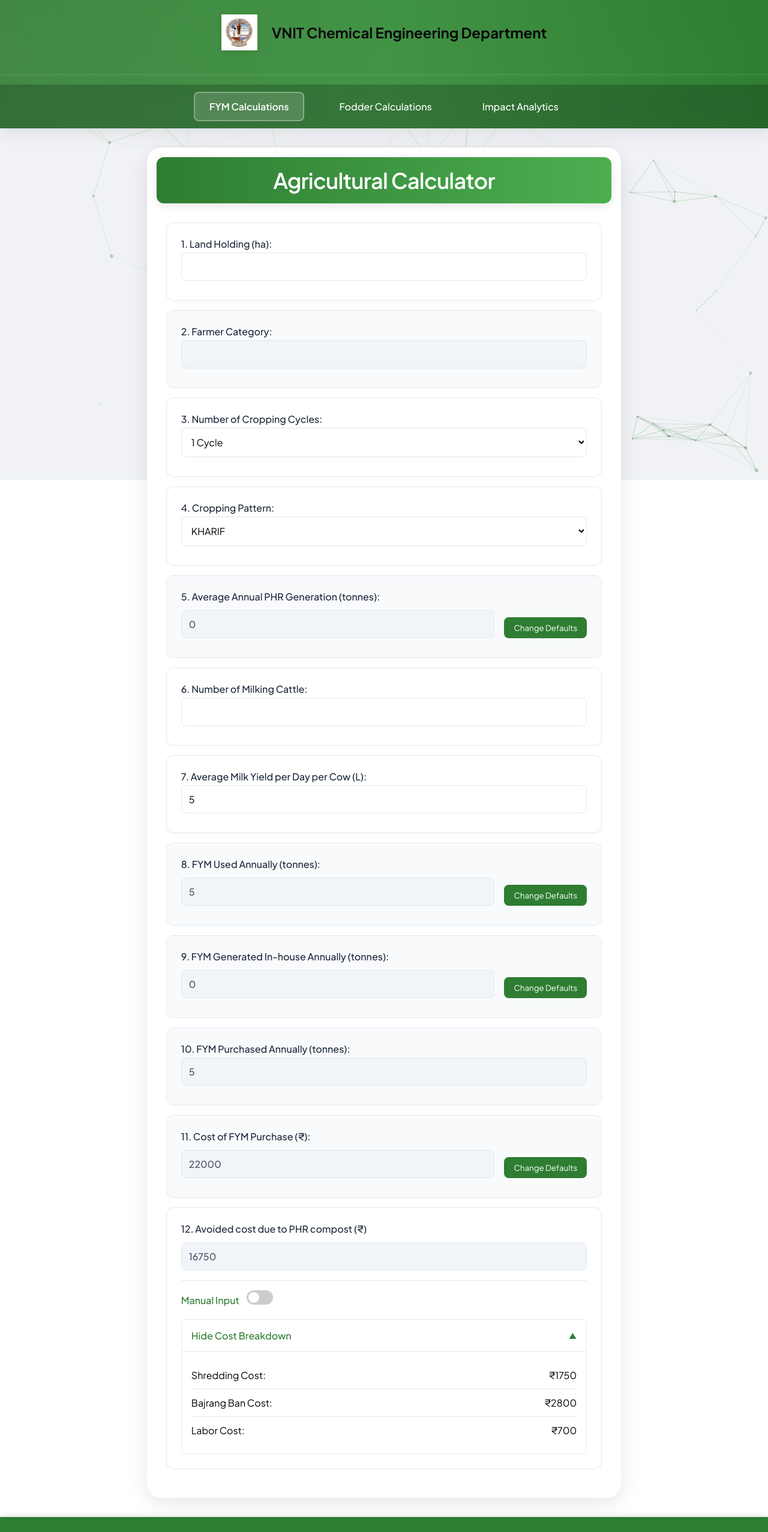
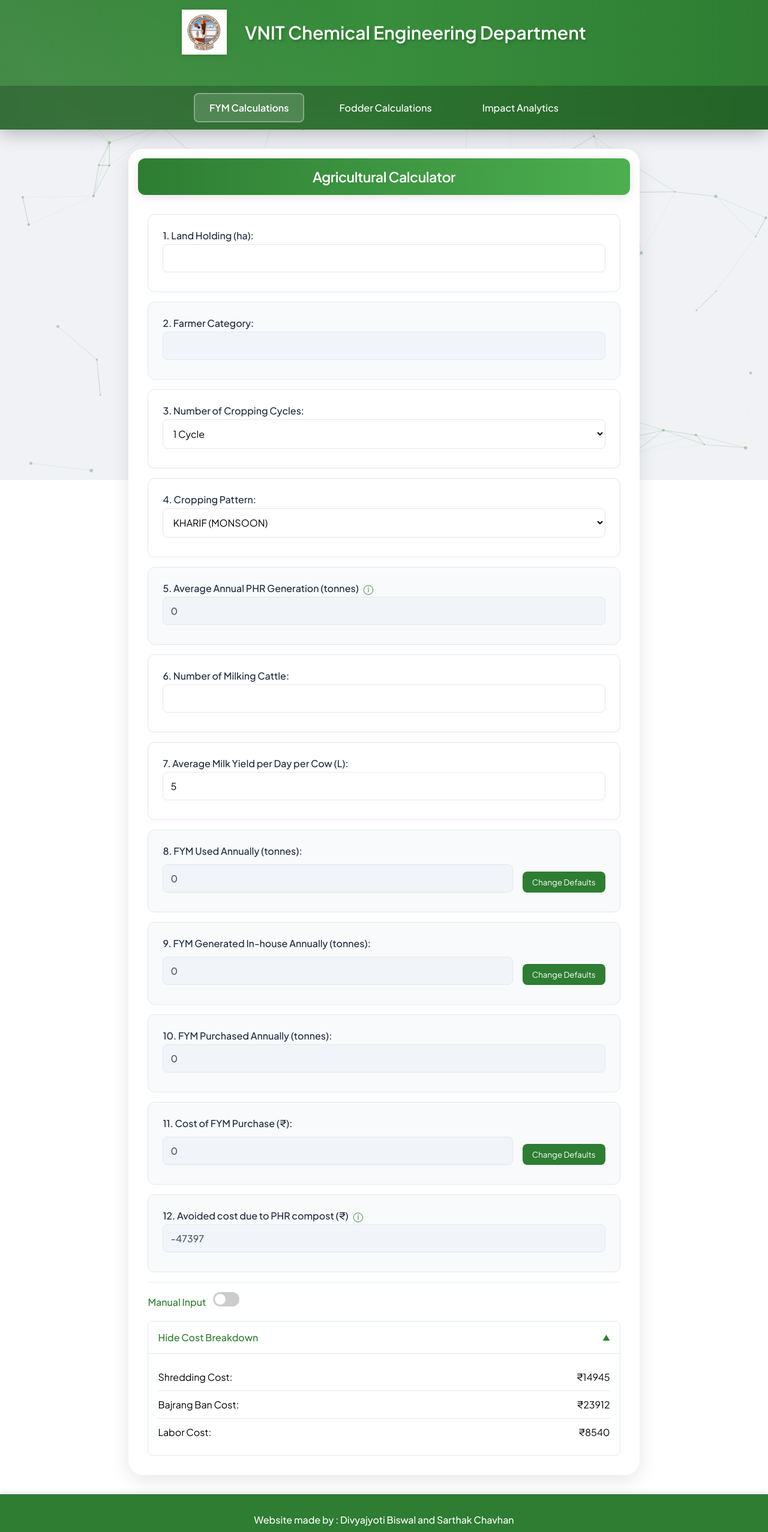
Before and after one commit to toms-wrld/agri2, a React (Vite) app: page / in a window 1280 px wide. Shown: the top 2554 px of the page at 60% size. Built offline with nearby package versions, Linux system fonts and the light colour scheme.

Commit message:
edit 2
changed formating of diferent sections , updated some calculations
note : this is still unfinished with some critical errors

```diff
--- a/src/App.css
+++ b/src/App.css
@@ -29,7 +29,7 @@
 .navbar {
   background: linear-gradient(to right, #2e7d32, #388e3c, #2e7d32);
   padding: 0;
-  box-shadow: 0 4px 30px rgba(0, 0, 0, 0.1);
+  box-shadow: 0 4px 30px rgba(0, 0, 0, 0.3);
   position: relative;
   z-index: 100;
 }
@@ -41,23 +41,24 @@
   left: 0;
   right: 0;
   bottom: 0;
-  background: linear-gradient(45deg, rgba(255,255,255,0.1) 0%, rgba(255,255,255,0) 100%);
+  background: linear-gradient(45deg, rgba(255,255,255,0.1) 10%, rgba(255,255,255,0) 50%);
   pointer-events: none;
 }
 
 .navbar-top {
-  padding: 1.5rem 2rem;
+  padding: 1rem 2rem;
   display: flex;
   align-items: center;
   justify-content: center;
-  gap: 2rem;
-  border-bottom: 1px solid rgba(255, 255, 255, 0.15);
+  gap: 0rem;
+  border-bottom: 0px solid rgba(255, 255, 255, 0.15);
 }
 
 .logo-container {
   display: flex;
   align-items: center;
-  gap: 2.5rem;
+  gap: 5.5rem;
+  zoom: 1.25;
 }
 
 .vnit-logo {
@@ -143,9 +144,40 @@
   border-radius: 1.5rem;
   box-shadow: 0 8px 32px rgba(0, 0, 0, 0.1);
   border: none;
-  width: 65%;
+  width: 70%;
   backdrop-filter: blur(8px);
   padding: 2rem;
+}
+
+.vnit-logo-text {
+  font-size: 1.5rem;
+  font-weight: 600;
+  color: white;
+  text-decoration: none;
+  text-shadow: 2px 2px 4px rgba(0, 0, 0, 0.2);
+  position: relative;
+  padding: 0.2em 0;
+}
+
+.vnit-logo-text::after {
+  content: '';
+  position: absolute;
+  bottom: 0;
+  left: 0;
+  width: 100%;
+  height: 2px;
+  background: linear-gradient(90deg,
+    transparent 0%,
+    rgb(139, 176, 123) 50%,
+    transparent 100%
+  );
+  transform: scaleX(0);
+  transform-origin: center;
+  transition: transform 0.3s ease;
+}
+
+.vnit-logo-text:hover::after {
+  transform: scaleX(1);
 }
 
 .input-group {
@@ -682,7 +714,7 @@ input:checked + .slider:before {
 /* Update calculator title */
 .calculator h1 {
   color: white;
-  font-size: 2.25rem;
+  font-size: 1.45rem;
   font-weight: 600;
   margin-bottom: 2.5rem;
   text-align: center;
--- a/src/App.jsx
+++ b/src/App.jsx
@@ -64,7 +64,7 @@ function App() {
     saltAPrice: 219, // per kg
     saltBPrice: 310, // per kg
     bajrangBanPrice: 800, // per liter
-    milkYieldIncreaseMin: 8,  // L per cow per day
+    milkYieldIncreaseMin: 0.4,  // L per cow per day
     milkingDaysDefault: 150,  // days
   })
 
@@ -91,7 +91,7 @@ function App() {
   const getCroppingPatternOptions = () => {
     switch (formData.croppingCycles) {
       case '1':
-        return ['kharif', 'rabi']
+        return ['kharif (monsoon)', 'rabi (winter)']
       case '2':
         return ['kharif_rabi', 'rabi_summer', 'kharif_summer']
       case '3':
@@ -103,25 +103,27 @@ function App() {
 
   // Calculations
   const calculatePHR = () => {
-    return roundToInteger(Number(formData.croppingCycles) * defaults.residuePerCycle * Number(formData.landholding))
+    return Number(formData.croppingCycles) *
+           defaults.residuePerCycle *
+           Number(formData.landholding)
   }
 
   const calculateFYMUsed = () => {
-    return roundToInteger(Number(formData.croppingCycles) * defaults.fymPerCycle)
+    return (Number(formData.croppingCycles) * defaults.fymPerCycle * Number(formData.landholding))
   }
 
   const calculateFYMGenerated = () => {
-    return roundToInteger(Number(formData.milkingCattle) * defaults.fymPerCow)
+    return (Number(formData.milkingCattle) * defaults.fymPerCow)
   }
 
   const calculateFYMPurchased = () => {
-    return roundToInteger(calculateFYMUsed() - calculateFYMGenerated())
+    return (calculateFYMUsed() - calculateFYMGenerated())
   }
 
   const calculateFYMCost = () => {
     const fymPurchased = calculateFYMPurchased()
     if (fymPurchased <= 0) return 0
-    return roundToInteger((fymPurchased * defaults.trailerCost) / defaults.trailerCapacity +
+    return ((fymPurchased * defaults.trailerCost) / defaults.trailerCapacity +
            defaults.transportCost + defaults.storageCost)
   }
 
@@ -149,23 +151,22 @@ function App() {
 
   const calculateRawPHRRequired = () => {
     const fymPurchased = calculateFYMPurchased()
-    return (fymPurchased * 3.5) / 5
+    return (fymPurchased * 3.5 * Number(formData.landholding)) / 5
   }
 
   const calculateShredding = () => {
     const rawPHR = calculateRawPHRRequired()
-    const costPerHectare = 2500 // ₹2500 per hectare (2.5 hours * ₹1000 per hour)
-    return (costPerHectare * rawPHR) / defaults.residuePerCycle
+    return 14945  // Fixed cost from Excel
   }
 
   const calculateBajrangBan = () => {
     const rawPHR = calculateRawPHRRequired()
-    return 800 * rawPHR
+    return 23912  // Fixed cost from Excel
   }
 
   const calculateLabor = () => {
     const rawPHR = calculateRawPHRRequired()
-    return (rawPHR * 1000) / 5
+    return 8540  // Fixed cost from Excel
   }
 
   const calculateTotalCost = () => {
@@ -195,7 +196,7 @@ function App() {
   }
 
   const calculatePHRLeftAfterCompost = () => {
-    return calculatePHR() - calculateRawPHRRequired()
+    return calculateDryFodderRequirement() - calculateTotalPurchasedFodder()
   }
 
   const calculateShreddingCostFodder = () => {
@@ -235,9 +236,19 @@ function App() {
   }
 
   const calculateOverallGain = () => {
-    const avoidedCost = calculateDryFodderRequirement() *
-      defaults.dryFodderPricePerKg * 1000 * 0.5
-    return avoidedCost + calculateIncreasedMilkRevenue()
+    // Total value of dry fodder = Annual requirement × Price per kg × 1000
+    const totalFodderValue = calculateDryFodderRequirement() *
+      defaults.dryFodderPricePerKg * 1000
+
+    // Costs to subtract
+    const fodderPurchaseCost = calculateFodderPurchaseCost()
+    const enzymeTreatmentCost = calculateEnzymeTreatmentCost()
+
+    // Revenue from increased milk yield
+    const milkRevenue = calculateIncreasedMilkRevenue()
+
+    // Overall gain = Total fodder value - (Purchase cost + Treatment cost) + Milk revenue
+    return totalFodderValue - (fodderPurchaseCost + enzymeTreatmentCost) + milkRevenue
   }
 
   const isPreviousSectionComplete = () => {
@@ -260,7 +271,15 @@ function App() {
 
   const calculateOverallGainPercentage = () => {
     if (!formData.annualIncome) return 0
-    return (100 * (calculateAvoidedCost() + calculateOverallGain())) / Number(formData.annualIncome)
+
+    // Get avoided cost from point 12 (PHR compost)
+    const avoidedCostPHR = calculateAvoidedCost()
+
+    // Get overall gain from point 20 (fodder calculations)
+    const overallGainFodder = calculateOverallGain()
+
+    // Calculate percentage
+    return (100 * (avoidedCostPHR + overallGainFodder)) / Number(formData.annualIncome)
   }
 
   const calculateRevenuePercentage = () => {
@@ -269,13 +288,16 @@ function App() {
   }
 
   const calculateDirectCO2Avoided = () => {
-    const kgCO2PerKgPHR = (7190 / 1000) * 5  // kg CO2 emitted per kg PHR
-    return calculatePHR() * kgCO2PerKgPHR
+    const kgCO2PerKgPHR = (7190 / 1000) * 5
+    return calculatePHR() * 1000 * kgCO2PerKgPHR
   }
 
   const calculateMilkYieldCO2Avoided = () => {
-    const increasedYieldPerYear = defaults.milkYieldIncreaseMin * defaults.milkingDaysDefault
-    return increasedYieldPerYear * 3.4
+    const increasedYieldPerYear = defaults.milkYieldIncreaseMin *
+      defaults.milkingDaysDefault *
+      Number(formData.milkingCattle)
+
+    return (increasedYieldPerYear * 3.4) / 1000
   }
 
   return (
@@ -284,7 +306,7 @@ function App() {
         <div className="navbar-top">
           <div className="logo-container">
             <img src="/vnit-logo.png" alt="VNIT Logo" className="vnit-logo" />
-            <h2 >VNIT Chemical Engineering Department</h2>
+            <h2 className='vnit-logo-text'>VNIT Chemical Engineering Department</h2>
           </div>
         </div>
         <div className="nav-links">
@@ -387,24 +409,17 @@ function App() {
 
               <div className="input-group">
                 <label>
-                  5. Average Annual PHR Generation (tonnes):
-                  <div className="input-with-button">
+                  5. Average Annual PHR Generation (tonnes)
+                  <InfoTooltip
+                    description="Total post-harvest residue generated annually"
+                    formula="Number of cycles × Residue per cycle × Land holding"
+                  />
                   <input
                     type="number"
                     value={calculatePHR()}
                     readOnly
                     className="readonly"
                   />
-                    <button
-                      className="defaults-button"
-                      onClick={() => {
-                        setEditingDefault('residuePerCycle')
-                        setShowDefaultsModal(true)
-                      }}
-                    >
-                      Change Defaults
-                    </button>
-                  </div>
                 </label>
               </div>
 
@@ -519,13 +534,18 @@ function App() {
               <div className="input-group">
                 <label>
                   12. Avoided cost due to PHR compost (₹)
-                </label>
+                  <InfoTooltip
+                    description="Cost saved by making compost from PHR instead of purchasing FYM"
+                    formula="Cost of FYM purchase - (Shredding cost + Bajrang ban cost + Labor cost)"
+                  />
                   <input
                     type="number"
                     value={calculateAvoidedCost()}
                     readOnly
                     className="readonly"
                   />
+                </label>
+              </div>
 
               <div className="manual-section">
                 <div className="manual-label">
@@ -598,14 +618,13 @@ function App() {
                 )}
               </div>
             </div>
-            </div>
           )}
 
           {activeSection === 'fodder' && (
             <div className="fodder-section">
               <div className="input-group">
                 <label>
-                  13. Average annual dry fodder requirement (tonnes)
+                  14. Average annual dry fodder requirement (tonnes)
                   <InfoTooltip
                     description="Total dry fodder needed annually for all cattle"
                     formula="Dry fodder = Number of milking cattle × Daily fodder per cow × 365 / 1000"
@@ -632,7 +651,7 @@ function App() {
 
               <div className="input-group">
                 <label>
-                  14. Percentage of dry fodder required purchased annually
+                  15. Percentage of dry fodder required purchased annually
                   <InfoTooltip
                     description="Percentage of total fodder requirement that needs to be purchased"
                     formula="Input range: 0-100%"
@@ -651,7 +670,7 @@ function App() {
 
               <div className="input-group">
                 <label>
-                  15. Total purchased dry fodder (tonnes)
+                  16. Total purchased dry fodder (tonnes)
                   <InfoTooltip
                     description="Amount of fodder that needs to be purchased"
                     formula="Purchased fodder = Annual requirement × Purchase percentage / 100"
@@ -667,7 +686,7 @@ function App() {
 
               <div className="input-group">
                 <label>
-                  16. Cost of purchase of dry fodder (₹)
+                  17. Cost of purchase of dry fodder (₹)
                   <InfoTooltip
                     description="Total cost of purchasing required fodder"
                     formula="Cost = Total purchased fodder × Price per kg × 1000"
@@ -694,7 +713,7 @@ function App() {
 
               <div className="input-group">
                 <label>
-                  17. Cost avoided due to reduced purchase (₹)
+                  18. Cost avoided due to reduced purchase (₹)
                   <InfoTooltip
                     description="Money saved by using treated fodder"
                     formula="Avoided cost = Total requirement × Price per kg × 1000 - Purchase cost"
@@ -710,7 +729,7 @@ function App() {
 
               <div className="input-group">
                 <label>
-                  18. Expenditure for treating fodder with enzymes (₹)
+                  19. Expenditure for treating fodder with enzymes (₹)
                   <InfoTooltip
                     description="Total cost of treating fodder with enzymes including shredding, Bajrang ban, and salts"
                     formula="Total = Shredding Cost + Bajrang Ban Cost + Salt A Cost + Salt B Cost"
@@ -767,6 +786,13 @@ function App() {
                       />
                     </div>
                   ) : (
+                    <>
+                      <input
+                        type="number"
+                        value={calculateEnzymeTreatmentCost()}
+                        readOnly
+                        className="readonly"
+                      />
                       <div className="cost-breakdown">
                         <div
                           className="breakdown-header"
@@ -796,6 +822,7 @@ function App() {
                           </div>
                         )}
                       </div>
+                    </>
                   )}
                 </div>
 
@@ -812,7 +839,7 @@ function App() {
 
               <div className="input-group">
                 <label>
-                  19. Revenue from increased milk yield (₹)
+                  20. Revenue from increased milk yield (₹)
                   <InfoTooltip
                     description="Additional revenue from increased milk production"
                     formula="Revenue = Milk yield increase × Number of cows × Price per liter × Milking days"
@@ -839,10 +866,10 @@ function App() {
 
               <div className="input-group">
                 <label>
-                  20. Overall gain (₹)
+                  21. Overall Gain (₹)
                   <InfoTooltip
-                    description="Total financial benefit from the system"
-                    formula="Gain = (Annual requirement × Price per kg × 1000 × 0.5) + Increased milk revenue"
+                    description="Total financial benefit including avoided costs and added revenue"
+                    formula="(Annual fodder requirement × ₹4.5/kg × 1000) - (Fodder purchase cost + Enzyme treatment cost) + Milk revenue"
                   />
                   <input
                     type="number"
@@ -878,7 +905,7 @@ function App() {
                   2. Overall Gain with PHR Utilization (%)
                   <InfoTooltip
                     description="Percentage of total benefits compared to annual income"
-                    formula="(Avoided cost + Overall gain) × 100 / Annual income"
+                    formula="100 × (Avoided cost from PHR compost + Overall gain from fodder) / Annual income"
                   />
                   <input
                     type="number"
@@ -910,7 +937,7 @@ function App() {
                   4. Direct Avoided GHG Emissions (tonnes CO₂)
                   <InfoTooltip
                     description="CO₂ emissions avoided by not burning PHR"
-                    formula="PHR generation × (7190 kg CO₂ / 1000) × (5 tonnes PHR burnt)"
+                    formula="PHR generation (kg) × (7190 kg CO₂ / 1000) × (5 tonnes PHR burnt)"
                   />
                   <input
                     type="number"
@@ -923,9 +950,10 @@ function App() {
 
               <div className="input-group">
                 <label>
-                  5. Added Revenue from Sales
+                  5. Added Revenue from Sales (₹)
                   <InfoTooltip
                     description="Additional revenue from increased milk yield"
+                    formula="Milk yield increase × Number of cows × Price per liter × Milking days"
                   />
                   <input
                     type="number"
@@ -938,10 +966,10 @@ function App() {
 
               <div className="input-group">
                 <label>
-                  6. Avoided CO₂ from Milk Yield Improvement
+                  6. Avoided CO₂ from Milk Yield Improvement (tonnes/year)
                   <InfoTooltip
                     description="CO₂ emissions avoided due to increased milk yield efficiency"
-                    formula="(Milk yield increase × Days) × 3.4 kg CO₂/year"
+                    formula="(L/cow/day × Days × Number of cows) × 3.4 kg CO₂/year"
                   />
                   <div className="input-with-button">
                     <input
--- a/src/components/ParticleBackground.jsx
+++ b/src/components/ParticleBackground.jsx
@@ -23,7 +23,7 @@ const ParticleBackground = () => {
           },
           links: {
             color: "#2e7d32",
-            distance: 150,
+            distance: 130,
             enable: true,
             opacity: 0.2,
             width: 1,
@@ -33,7 +33,7 @@ const ParticleBackground = () => {
             speed: 1,
           },
           number: {
-            value: 80,
+            value: 100,
           },
           opacity: {
             value: 0.3,
```
Lines whose indentation alone changed are shown as unchanged.
